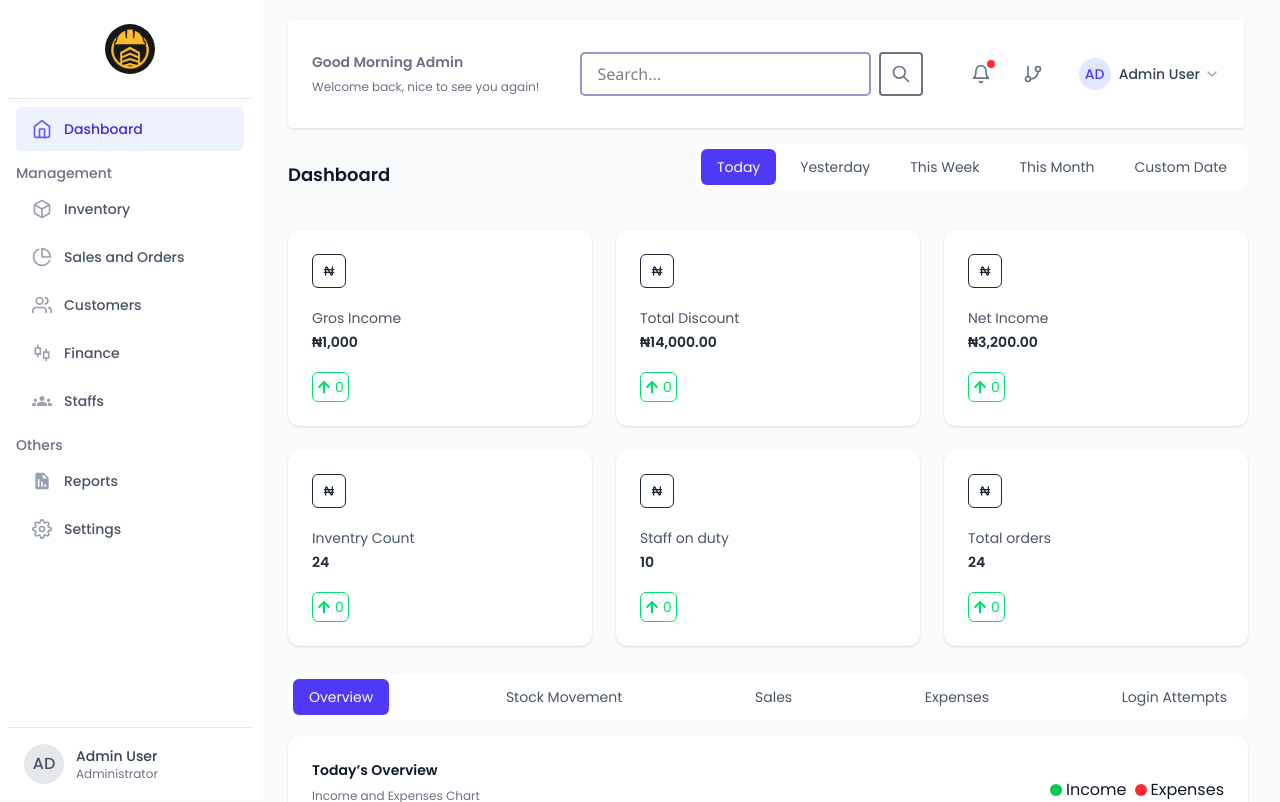
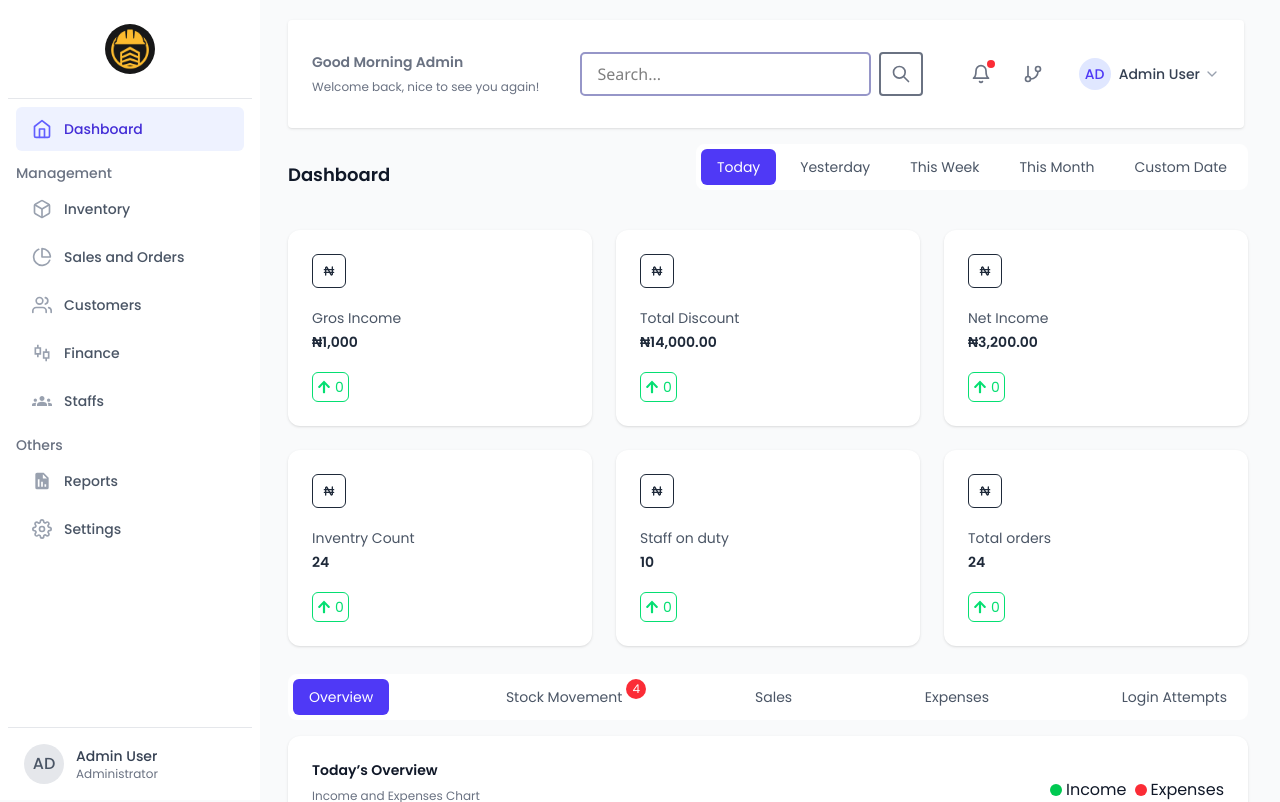
Before and after one commit to NedytheCoder/qodebyte-starter, a Next.js app: page /dashboard in a window 1280 px wide. Shown: the top 802 px of the page. Built offline with nearby package versions, Linux system fonts and the light colour scheme.

Commit message:
button and notification on stock management

```diff
--- a/app/dashboard/page.tsx
+++ b/app/dashboard/page.tsx
@@ -296,10 +296,15 @@ const Page = () => {
                     activeSection === t.key
                       ? "bg-indigo-600 text-white"
                       : "text-gray-600 hover:bg-gray-100"
-                  }`}
+                  } ${t.key === "stock" ? "relative" : ""}`}
                   onClick={() => setActiveSection(t.key)}
                 >
-                  {t.label}
+                  <p>{t.label}</p>
+                  {t.key === "stock" && (
+                    <span className="absolute top-0 -right-2 w-5 h-5 flex items-center justify-center bg-red-500 rounded-full text-white text-xs">
+                      4
+                    </span>
+                  )}
                 </button>
               ))}
             </div>
```
